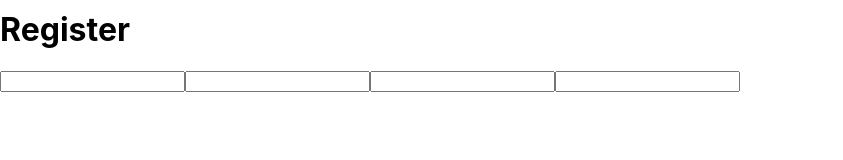
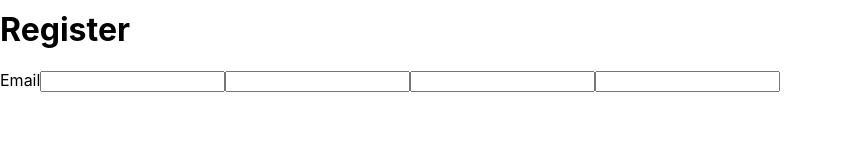
Before and after one commit to venoblin/teamhub-frontend, a React (Create React App) app: page /register in a window 1280 px wide. Shown: the part 121-281 px from the top of the page, without its empty margins (0-843 px from the left). Built offline with nearby package versions, Linux system fonts and the light colour scheme.

Commit message:
Modified for email input

```diff
--- a/src/components/routes/Register.tsx
+++ b/src/components/routes/Register.tsx
@@ -6,7 +6,8 @@ const Register = () => {
       <h1>Register</h1>
 
       <form>
-        <input type='text' />
+        <label htmlFor='email'>Email</label>
+        <input type='text' id='email' name='email' required />
         <input type='text' />
         <input type='text' />
         <input type='text' />
```
